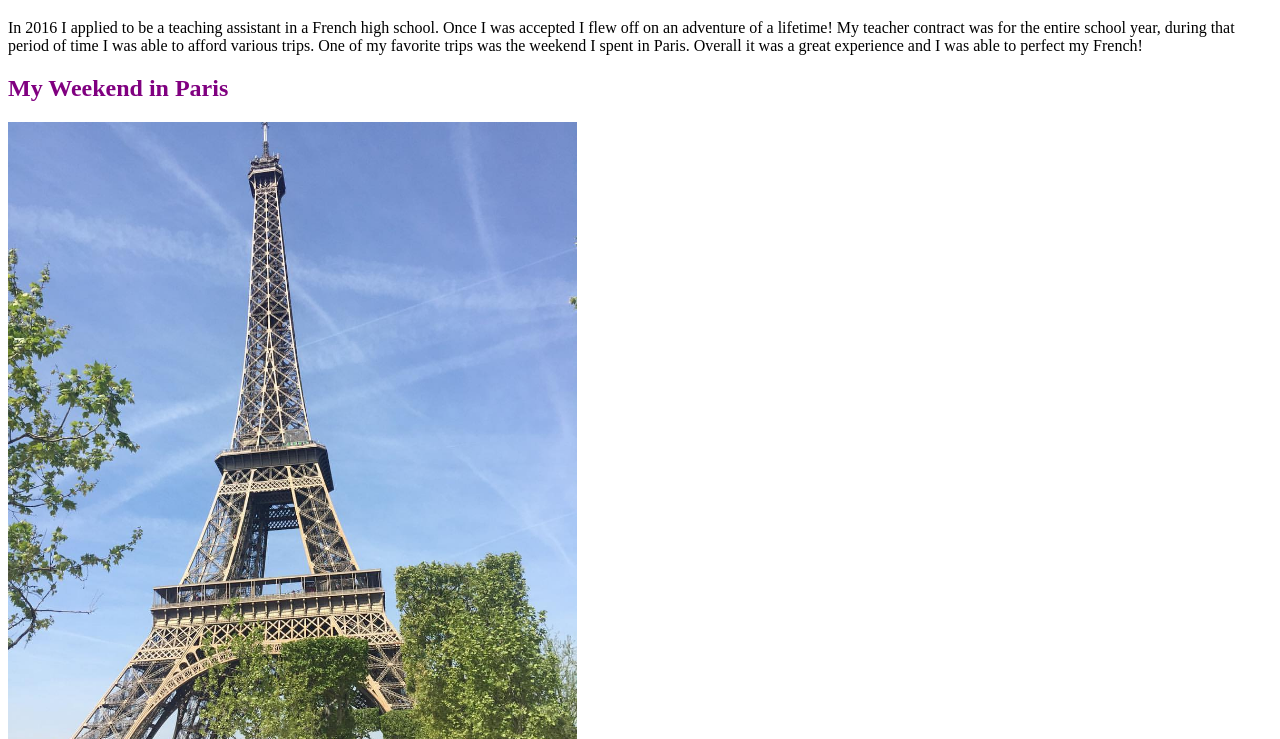
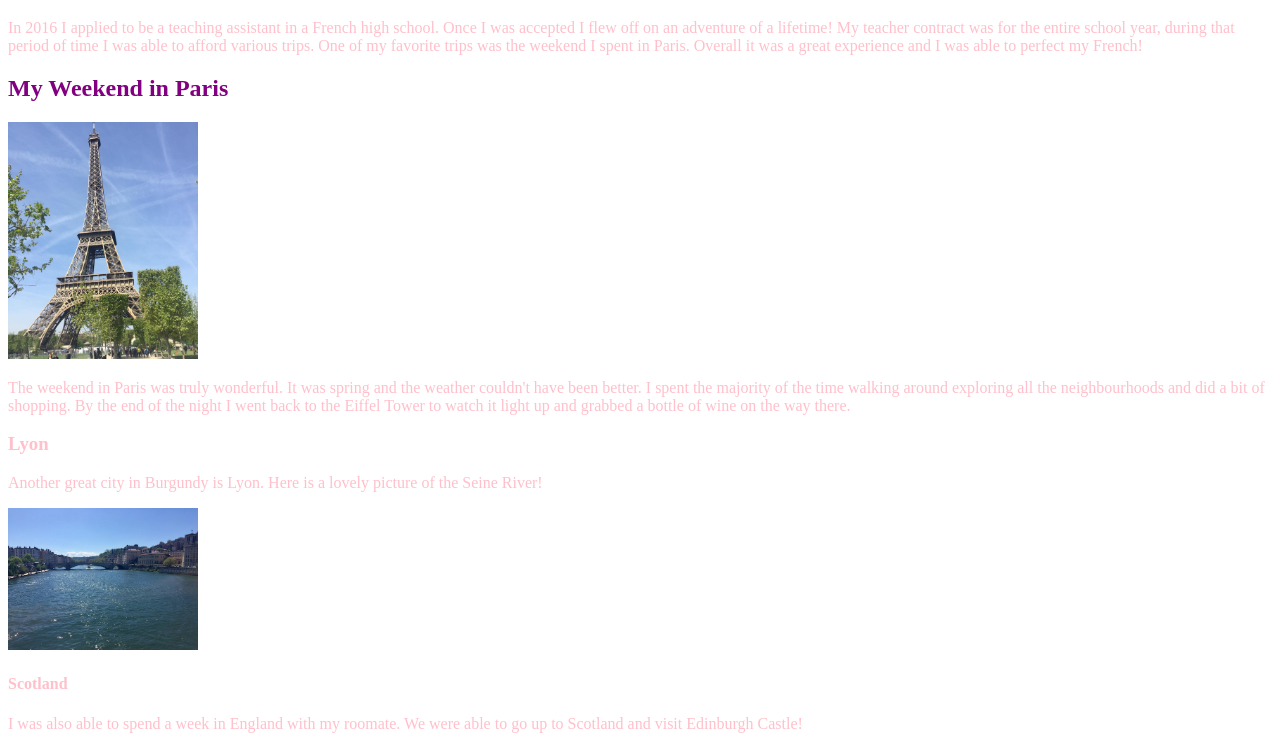
Before and after one commit to LC101-September-2021/assignment-4-html-me-something-ViktoriaKovacs95, a website: page index.html in a window 1280 px wide. Shown: the part 61-800 px from the top of the page. Drawn offline with Linux system fonts and the light colour scheme.

Commit message:
new content

```diff
--- a/styles.css
+++ b/styles.css
@@ -13,6 +13,15 @@ body{
     color: purple;
   }
 
-  #testP {
+  p.funParagraph {
     color:green;
   }
+  body {
+    color: pink;
+  }
+  img {
+    height: 40%;
+    width: 15%;
+
+
+  }
```
